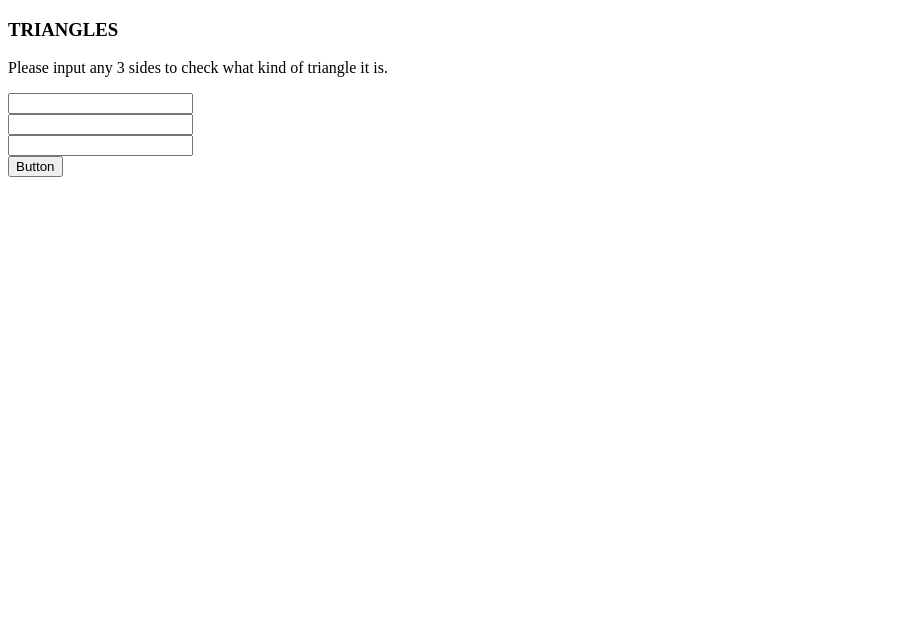
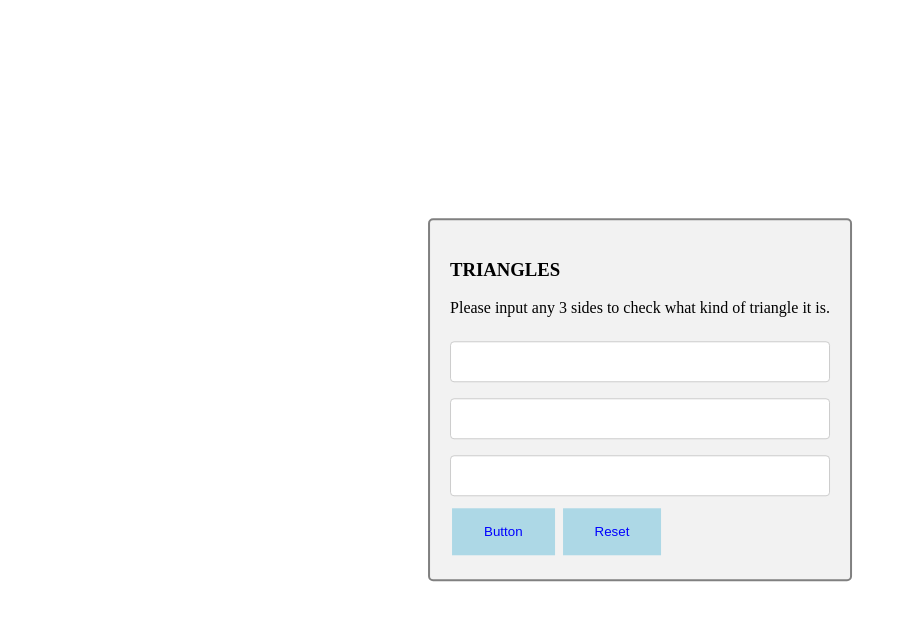
Before and after one commit to TheMash4/triangle-detector, a plain HTML site: page index.html in a window 1280 px wide. Shown: the whole page, without its empty margins (0-907 px from the left). Drawn offline with Linux system fonts and the light colour scheme.

Commit message:
added basic css changing the look

```diff
--- a/index.html
+++ b/index.html
@@ -1,35 +1,18 @@
 <!DOCTYPE html>
 <html>
+<head>
+        <link rel="stylesheet" href="style.css">
+</head>
+</head>
 <body>
-
+<div id="title">
 <h3>TRIANGLES</h3>
 <p>Please input any 3 sides to check what kind of triangle it is.</p>
-
-<input name="input1" value=""><br>
-<input name="input2" value=""><br>
-<input name="input3" value=""><br>
-<button id="myBtn" onclick="myFunction()">Button</button>
-
-<script>
-function myFunction() {
-var inputA = document.getElementById("Input1").value;
-var inputB = document.getElementById("Input2").value;
-var inputC = document.getElementById("Input3").value;
-var sideA = inputA;
-var sideB = inputB;
-var sideC = inputC;
-if(sideA+sideB > sideC && sideB+sideC > sideA && sideC + sideA > sideB){
-if (sideA === sideB && sideB === sideC ){
-    return alert("this is an equilateral triangle");
-}else if
-    (sideA === sideB || sideA === sideC || sideB === sideC){
-    return alert("this is triangle is an isosceles");
-}else
-    return alert("this is a scalene triangle");
-}else
-    return alert("this is not a triangle");
-}
-
-</script>
+        <input type="integer" name="input1" value="" ><br>
+        <input type="integer" name="input2" value=""><br>
+        <input type="integer" name="input3" value=""><br>
+        <button id="myBtn" onclick="myFunction()" >Button</button>
+        <input type="reset" value="Reset">
+</div>
 </body>
 </html>
--- /dev/null
+++ b/style.css
@@ -0,0 +1,42 @@
+body{
+    background-color: white;
+}
+input[type=button], input[type=submit], input[type=reset] {
+    background-color: lightblue;
+    border: none;
+    color: blue;
+    padding: 16px 32px;
+    text-decoration: none;
+    margin: 4px 2px;
+    cursor: pointer;
+}
+#myBtn{
+    background-color: lightblue;
+    border: none;
+    color: blue;
+    padding: 16px 32px;
+    text-decoration: none;
+    margin: 4px 2px;
+    cursor: pointer;
+}
+div {
+    border-radius: 5px;
+    background-color: #f2f2f2;
+    padding: 20px;
+    left: 50%;
+    top: 50%;
+    position: absolute;
+    -webkit-transform: translate3d(-50%, -50%, 0);
+    -moz-transform: translate3d(-50%, -50%, 0);
+    transform: translate3d(-50%, -50%, 0);
+    border: 2px solid gray ;
+}
+input[type=integer], select {
+    width: 100%;
+    padding: 12px 20px;
+    margin: 8px 0;
+    display: inline-block;
+    border: 1px solid #ccc;
+    border-radius: 4px;
+    box-sizing: border-box;
+}
```
